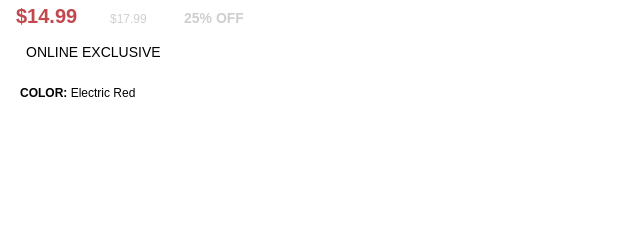
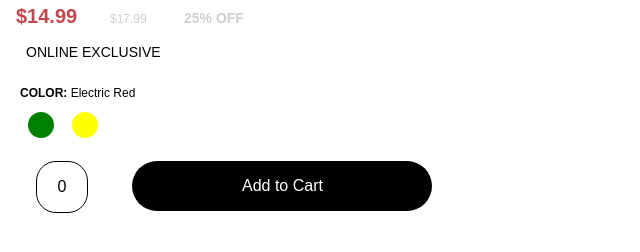
Before and after one commit to Chasieboy317/ZaioAssignment1, a plain HTML site: page challenge.html in a window 1280 px wide. Shown: the part 96-348 px from the top of the page, without its empty margins (0-640 px from the left). Drawn offline with Linux system fonts and the light colour scheme.

Commit message:
added a lot of functionality. Added colour buttons. Added addToCart button and method. Colours get highlighted when they are selected and the selectedColour variable is updated. This variable is used by the addToCart method to know exactly which colour it needs to add to the cart

```diff
--- a/challenge.css
+++ b/challenge.css
@@ -3,7 +3,6 @@
 	margin: 8px;
 }
 .product {
-	//background-color: #666;
 }
 .productName {
 	color: #333333;
@@ -76,3 +75,57 @@
 	font: normal 12px Arial;
 	display: inline-block;
 }
+
+/*buttons */
+
+button:focus {
+	outline: 0
+}
+.button {
+	display: inline-block;
+	cursor: pointer;
+	border-radius: 50%;
+	border-style: solid;
+	border-width: 2px;
+	border-color: white;
+	width: 30px;
+	height: 30px;
+	margin-left: 10px;
+	margin-top: 10px;
+}
+
+.button#roundButton1 {
+	background-color: green;
+}
+
+.button#roundButton2 {
+	background-color: yellow;
+}
+
+.addToCart {
+	display: inline-block;
+	font: normal 16px Arial;
+}
+
+.addToCart#numberColour {
+	border: solid;
+	border-width: 1px;
+	border-radius: 20px;
+	background-color: white;
+	color: black;
+	width:50px;
+	height: 50px;
+	margin: 20px;
+	line-height: 50px;
+	text-align: center;
+	vertical-align: middle;
+}
+.addToCart#addToCartButton {
+	border: none;
+	border-radius: 25px 25px 25px 25px;
+	background-color: black;
+	color: white;
+	width: 300px;
+	height: 50px;
+	margin: 20px;
+}
--- a/challenge.html
+++ b/challenge.html
@@ -9,6 +9,27 @@
 </head>
 
 <body>
+	<script type="text/javascript">
+		var selectedButton = document.getElementById("ElectridRed");
+
+		function buttonSelect(currentID) {
+			var buttons = document.getElementsByClassName("button");
+			for (var i=0; i<buttons.length; i++) {
+				if (buttons[i].id == currentID) {
+					selectedButton=buttons[i];
+					buttons[i].style.borderColor = "black";
+					document.getElementById("colour").innerHTML = buttons[i].getAttribute("-data-name");
+				}
+				else {buttons[i].style.borderColor = "white";}
+			}
+		}
+
+		function addToCart() {
+			alert(selectedButton.id);
+		}
+
+	</script>
+
 	<div class="infoHeader">
 		<div class="product">
 			<h1 class="productName">
@@ -47,6 +68,23 @@
 				 Electric Red
 			</div>
 		</div>
+
+		<div class="buttons">
+			<button class="button" id="roundButton1" -data-name="green" -data-price="10" onclick="buttonSelect(this.id)">
+			</button>
+
+			<button class="button" id="roundButton2" -data-name="yellow" -data-price="20" onclick="buttonSelect(this.id)">
+			</button>
+		</div>
+
+		<div class="addToCart">
+			<p class="addToCart" id="numberColour">
+				0
+			</p>
+			<button class="addToCart" id="addToCartButton" onclick="addToCart()">
+				Add to Cart
+			</button>
+		</div>
 	</div>
 
 </body>
```
